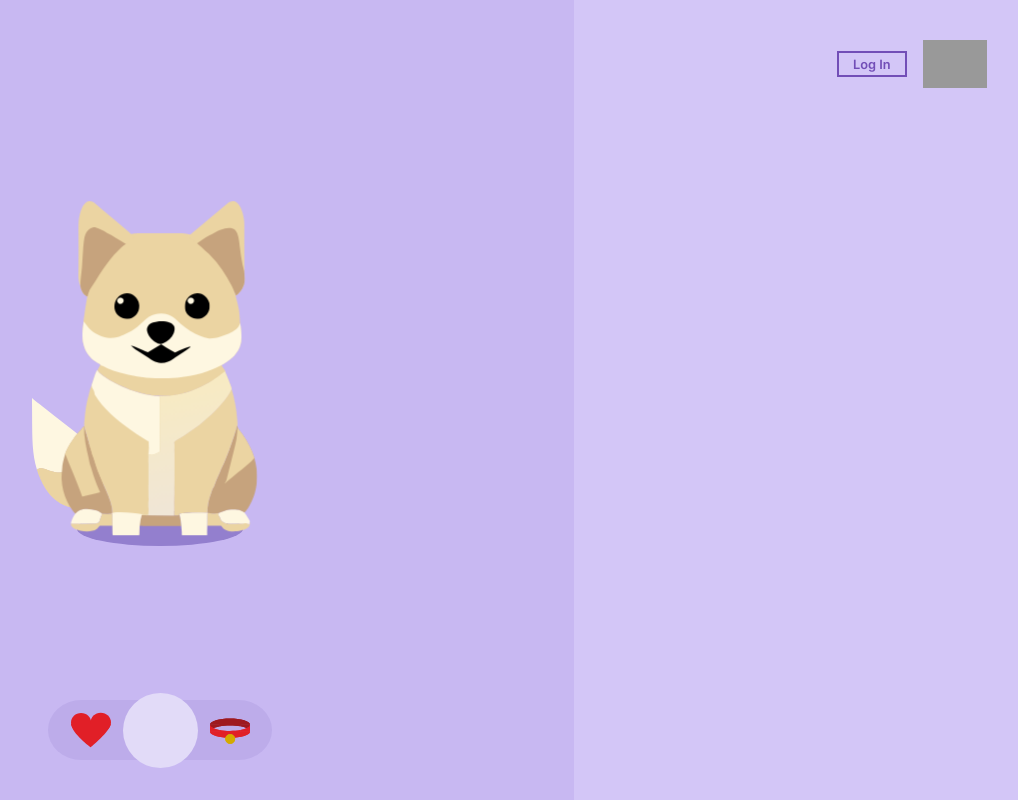
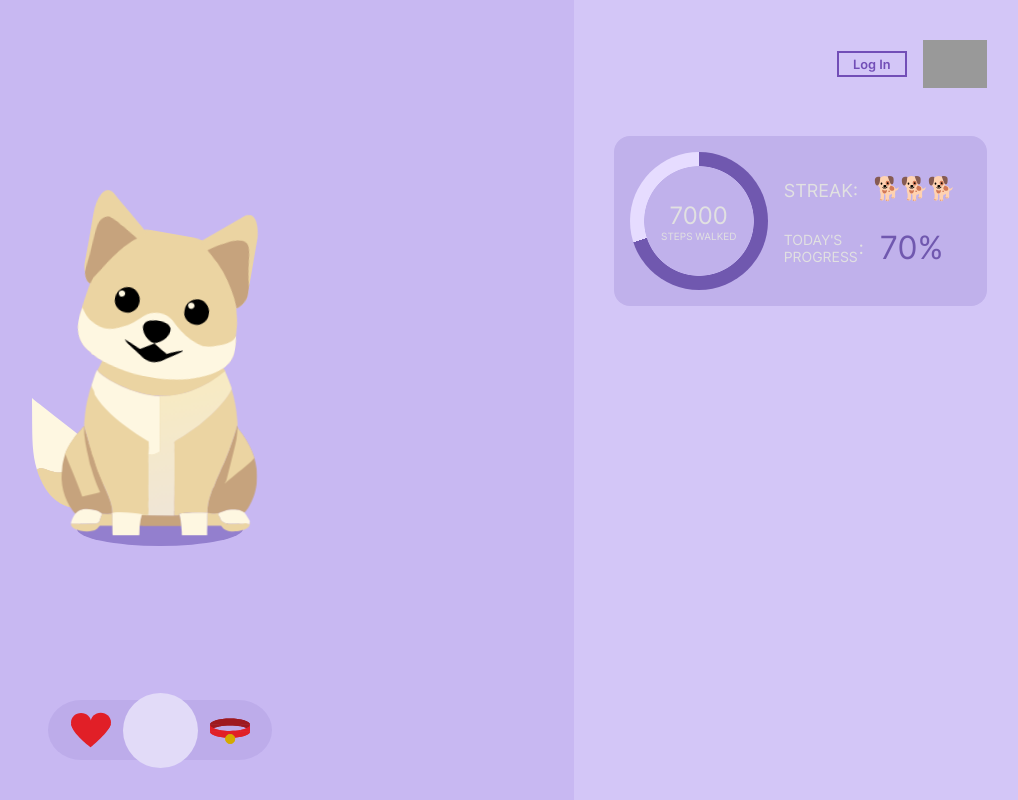
Before and after one commit to 21mdr1/dog-app, a React (Create React App) app in the folder client/: page / in a window 1280 px wide. Shown: the whole page, without its empty margins (253-1271 px from the left). Built offline with nearby package versions, Linux system fonts and the light colour scheme; no server answers; grey boxes are pictures that could not be loaded; the HTML template or start-up script is replaced by a standard one.

Commit message:
Style home card for desktop

```diff
--- /dev/null
+++ b/client/src/components/HomeCard/HomeCard.js
@@ -0,0 +1,41 @@
+import dog from '../../assets/icons/dog.svg';
+import './HomeCard.scss';
+
+function HomeCard() {
+    return (
+        <div className='home-card'>
+            <div className="home-card__left">
+                <div
+                    className="home-card__progress-bar"
+                    role="progressbar"
+                    aria-valuenow="7000"
+                    aria-valuemin="0"
+                    aria-valuemax="10000"
+                ></div>
+            </div>
+            <div className="home-card__right">
+                <div className="home-card__streak">
+                    <div className="home-card__streak-header">
+                        Streak:
+                    </div>
+                    <div className='home-card__streak-icons'>
+                        {[1,2,3].map(() => {
+                            return <img src={dog} alt="dog" className="home-card__streak-icon" />
+                        })}
+                    </div>
+                </div>
+                <div className="home-card__progress">
+                    <div className="home-card__progress-header">
+                        Today's Progress
+                    </div>
+                    <div className='home-card__progress-percentage'>
+                        70%
+                    </div>
+                </div>
+            </div>
+
+        </div>
+    );
+}
+
+export default HomeCard;
--- /dev/null
+++ b/client/src/components/HomeCard/HomeCard.scss
@@ -0,0 +1,88 @@
+@use '../../styles/partials/variables' as *;
+@use '../../styles/partials/mixins' as *;
+
+
+.home-card {
+    margin-top: 3rem;
+    background-color: #C0B1EB;
+    border-radius: 1rem;
+    width: 100%;
+    padding: 1rem;
+    @include flex;
+    column-gap: 1rem;
+
+    &__progress-bar {
+        width: 8.625rem;
+        height: 8.625rem;
+        border-radius: 50%;
+
+        @include flex(center, center);
+        flex-direction: column;
+
+        background:
+            radial-gradient(closest-side, #C0B1EB 79%, transparent 80% 100%),
+            conic-gradient(#7058AF 70%, #E6DCFF 0);
+
+            &::before {
+                content: "7000";
+                color: #E1E1E1;
+                font-size: 1.5rem;
+            }
+
+
+            &::after {
+                content: "steps walked";
+                text-transform: uppercase;
+                color: #E1E1E1;
+                font-size: 0.625rem;
+            }
+    }
+
+    &__right {
+        @include flex(space-evenly, flex-start);
+        flex-direction: column;
+    }
+
+    &__streak {
+        @include flex(flex-start, center, 1rem);
+    }
+
+    &__streak-header {
+        text-transform: uppercase;
+        color: #E1E1E1;
+        font-size: 1.125rem;
+    }
+
+    &__steak-icons {
+        @include flex;
+    }
+
+    &__streak-icon {
+        width: 1.69rem;
+    }
+
+    &__progress {
+        @include flex(flex-start, center, 1rem);
+    }
+
+    &__progress-header {
+        width: 5rem;
+        text-transform: uppercase;
+        color: #E1E1E1;
+        font-size: 0.875rem;
+
+        @include flex(flex-end, center);
+
+        &::after {
+            content: ':';
+            font-size: 1.125rem;
+        }
+    }
+
+    &__progress-percentage {
+        text-transform: uppercase;
+        color: #7058AF;
+        font-size: 2rem;
+    }
+
+}
--- a/client/src/pages/Home/Home.js
+++ b/client/src/pages/Home/Home.js
@@ -2,6 +2,7 @@ import BottomNav from '../../components/BottomNav/BottomNav';
 import AnimatedSittingDog from '../../components/AnimatedSittingDog/AnimatedSittingDog';
 import TopNav from '../../components/TopNav/TopNav';
 import './Home.scss';
+import HomeCard from '../../components/HomeCard/HomeCard';
 
 function Home({signedIn}) {
 
@@ -16,6 +17,7 @@ function Home({signedIn}) {
             </div>
             <div className="page__right">
                 <TopNav page='home' signedIn={signedIn} />
+                <HomeCard />
             </div>
         </div>
     );
```
Also changed, not shown: client/src/assets/icons/dog.svg (added).
